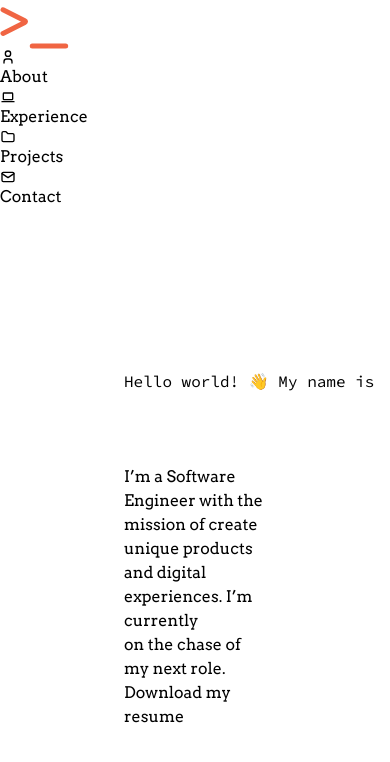
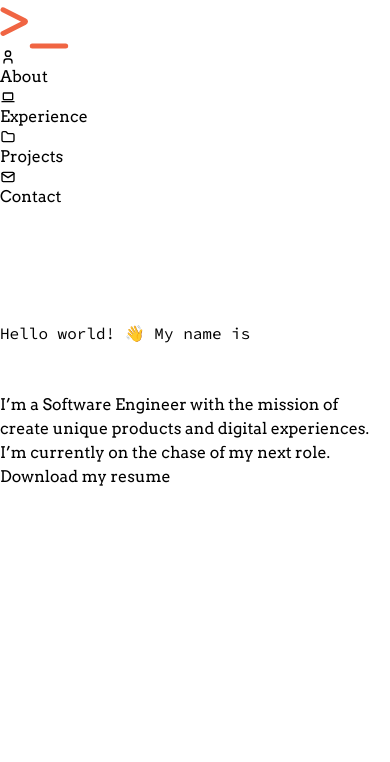
Before and after one commit to jhonnyfmartinez/portfolio-v1, a Next.js app: page / in a window 390 px wide. Shown: the top 762 px of the page. Built offline with nearby package versions, Linux system fonts and the light colour scheme.

Commit message:
feat: responsive styles added to hero sections
TODO: make navbar responsive
TODO: create parent container utility class

```diff
--- a/app/(sections)/Hero.tsx
+++ b/app/(sections)/Hero.tsx
@@ -2,16 +2,15 @@ import Button from '../components/Button';
 
 export default function Hero() {
   return (
-    <section className="hero-container py-12 px-[124px] gap-6">
+    <section className="hero-container">
       <pre className="text-accent">Hello world! 👋 My name is</pre>
       <h1 className="text-white hero-text">
         Jhonny Martinez
         <span className="block text-headings">I create software products.</span>
       </h1>
-      <p>
-        I’m a <span className="text-primary">Software Engineer</span> with the mission of create{' '}
-        <br />
-        unique products and digital experiences. I’m currently <br /> on the chase of my next role.
+      <p className="sm:max-w-[320px] xl:max-w-[500px]">
+        I’m a <span className="text-primary">Software Engineer</span> with the mission of create
+        unique products and digital experiences. I’m currently on the chase of my next role.
       </p>
       <Button className="mt-[46px]" href="/resume.pdf" target="_blank" download>
         Download my resume
--- a/app/styles/base/typography.css
+++ b/app/styles/base/typography.css
@@ -1,45 +1,45 @@
 .hero-text {
-  font-size: 4.5rem;
+  @apply text-[2.25rem] sm:text-[3.5rem] xl:text-[4.5rem];
 }
 
 h1,
 .heading-1 {
-  font-size: 3.375rem;
+  @apply text-[2rem] sm:text-[2.5rem] xl:text-[3.375rem];
 }
 
 h2,
 .heading-2 {
-  font-size: 2.625rem;
+  @apply text-[1.75rem] sm:text-[2.125rem] xl:text-[2.625rem];
 }
 
 h3,
 .heading-3 {
-  font-size: 2.125rem;
+  @apply text-[1.375rem] sm:text-[1.75rem] xl:text-[2.125rem];
 }
 
 h4,
 .heading-4 {
-  font-size: 1.75rem;
+  @apply text-[1.125rem] sm:text-[1.375rem] xl:text-[1.75rem];
 }
 
 h5,
 .heading-5 {
-  font-size: 1.5rem;
+  @apply text-[1rem] sm:text-[1.125rem] xl:text-[1.5rem];
 }
 
 p,
 .body-copy {
-  font-size: 1.25rem;
+  @apply text-[0.875rem] sm:text-[1rem] xl:text-[1.25rem];
 }
 
 small,
 a,
 .small-copy,
 .button-copy {
-  font-size: 0.875rem;
+  @apply text-[0.75rem] sm:text-[0.875rem];
 }
 
 li,
 .list-item-copy {
-  font-size: 1rem;
+  @apply text-[0.75rem] sm:text-[1rem];
 }
--- a/app/styles/components/button.css
+++ b/app/styles/components/button.css
@@ -1,7 +1,7 @@
 .btn {
-  @apply flex items-center gap-2.5 px-8 py-[18px] w-fit;
+  @apply w-fit flex items-center gap-2.5 px-8 py-[18px];
 }
 
 .btn-primary {
-  @apply border-[2px] border-solid border-primary rounded-lg;
+  @apply border-[2px] border-solid border-primary rounded-lg hover:text-primary;
 }
--- a/app/styles/utilities/containers.css
+++ b/app/styles/utilities/containers.css
@@ -1,3 +1,3 @@
 .hero-container {
-  @apply container px-[172px] py-[160px] flex flex-col gap-14;
+  @apply container flex flex-col px-[32px] py-[48px] gap-6 sm:px-[124px] sm:py-[120px] sm:gap-10 xl:px-[172px] xl:py-[160px] xl:gap-14;
 }
```
